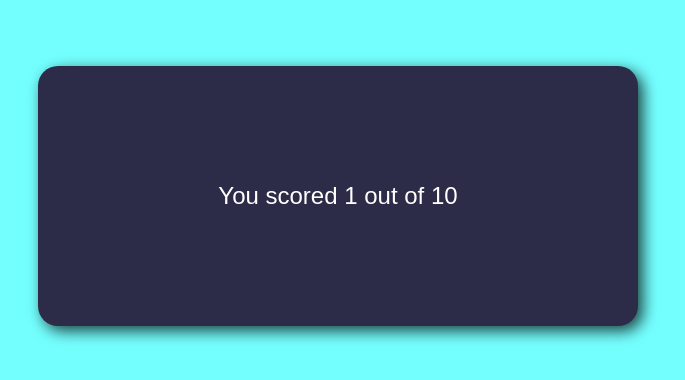
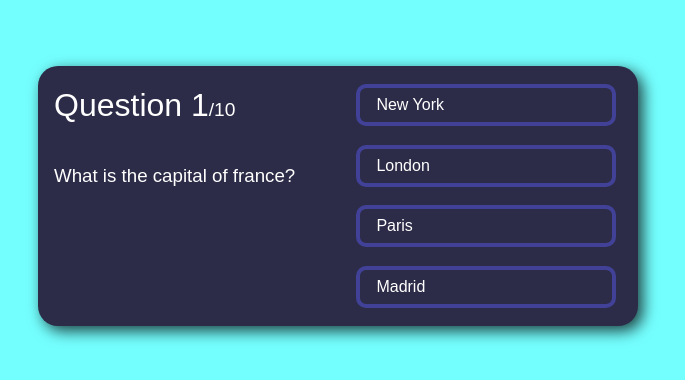
Before and after one commit to leoarthurwall/react-quiz, a React (Create React App) app: page / in a window 1280 px wide. Shown: the part 212-592 px from the top of the page, without its empty margins (310-995 px from the left). Built offline with nearby package versions, Linux system fonts and the light colour scheme.

Commit message:
added the final score logic to the if else statement in the handleQuestionClick function. now once the qeustions.length is reached the setFinalScore is changed to true and the jsx conditionally renders

```diff
--- a/src/App.js
+++ b/src/App.js
@@ -4,7 +4,7 @@ import { useState } from "react";
 
 function App() {
   const [currentQuestion, setCurrentQuestion] = useState(0);
-  const [finalScore, setFinalScore] = useState(true);
+  const [finalScore, setFinalScore] = useState(false);
 
   const handleQuestionClick = () => {
     const nextQuestion = currentQuestion + 1;
@@ -12,7 +12,7 @@ function App() {
     if (nextQuestion < questions.length) {
       setCurrentQuestion(nextQuestion);
     } else {
-      alert("you have finished the quiz");
+      setFinalScore(true);
     }
   };
   return (
```
